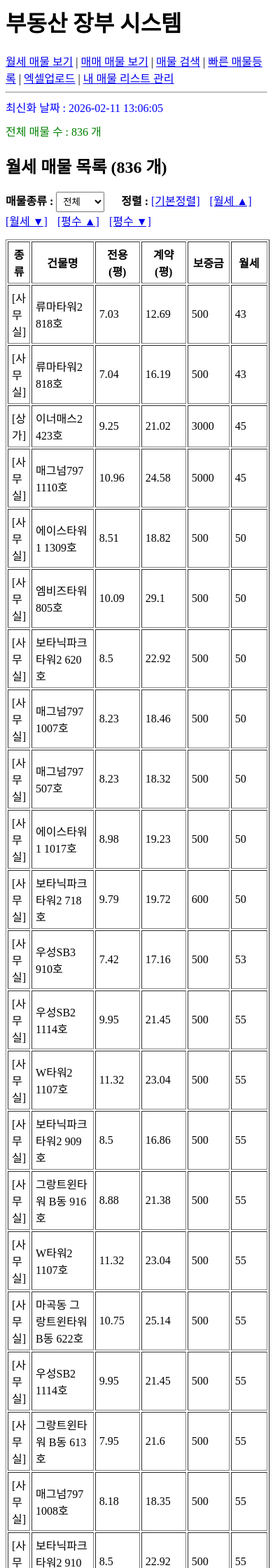
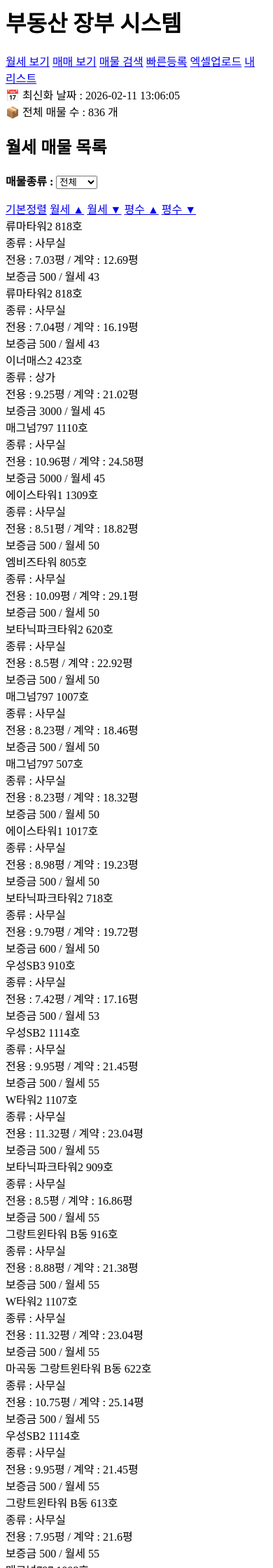
Before and after one commit to manki3/mrefs-system, a Flask app: page / in a window 390 px wide. Shown: the top 2240 px of the page at 70% size. Run offline with Flask 3, Linux system fonts and the light colour scheme; a user stored in the database is signed in.

Commit message:
apply mobile UI

```diff
--- a/templates/index.html
+++ b/templates/index.html
@@ -1,106 +1,95 @@
+<div class="container">
 
 <h1>부동산 장부 시스템</h1>
 
-<a href="/?mode=rent">월세 매물 보기</a> |
-<a href="/?mode=sale">매매 매물 보기</a> |
-<a href="/search">매물 검색</a> |
-<a href="{{ url_for('quick_add') }}">빠른 매물등록</a> |
-<a href="/excel_upload">엑셀업로드</a> |
-<a href="/collections">내 매물 리스트 관리</a>
-
-
-<hr>
-
-<div style="margin-bottom:10px; color:blue;">
-    최신화 날짜 : {{ upload_time }}
+<div class="menu">
+    <a href="/?mode=rent">월세 보기</a>
+    <a href="/?mode=sale">매매 보기</a>
+    <a href="/search">매물 검색</a>
+    <a href="{{ url_for('quick_add') }}">빠른등록</a>
+    <a href="/excel_upload">엑셀업로드</a>
+    <a href="/collections">내 리스트</a>
 </div>
 
-<div style="margin-bottom:10px; color:green;">
-    전체 매물 수 : {{ properties|length }} 개
+<div class="card info-box">
+    <div>📅 최신화 날짜 : {{ upload_time }}</div>
+    <div>📦 전체 매물 수 : {{ properties|length }} 개</div>
 </div>
 
 {% if mode == "sale" %}
-<h2>매매 매물 목록 ({{ properties|length }} 개)</h2>
+<h2>매매 매물 목록</h2>
 {% else %}
-<h2>월세 매물 목록 ({{ properties|length }} 개)</h2>
+<h2>월세 매물 목록</h2>
 {% endif %}
 
-<div style="margin-bottom:15px;">
+<div class="card">
 
-    <form method="get" style="display:inline; margin-right:20px;">
+<form method="get">
 
     <input type="hidden" name="mode" value="{{ mode }}">
 
+    <div class="filter-row">
         <strong>매물종류 :</strong>
 
-        <select name="property_type" onchange="this.form.submit()" style="padding:5px;">
-
+        <select name="property_type" onchange="this.form.submit()">
             <option value="" {% if not property_type %}selected{% endif %}>전체</option>
-
             <option value="상가" {% if property_type == '상가' %}selected{% endif %}>상가</option>
-
             <option value="사무실" {% if property_type == '사무실' %}selected{% endif %}>사무실</option>
-
             <option value="주거용" {% if property_type == '주거용' %}selected{% endif %}>주거용</option>
-
         </select>
+    </div>
 
 </form>
 
+<div class="sort-buttons">
 
-    <strong>정렬 :</strong>
-
-    <a href="/?mode={{ mode }}&property_type={{ property_type }}" style="margin-right:10px;">[기본정렬]</a>
+    <a href="/?mode={{ mode }}&property_type={{ property_type }}">기본정렬</a>
 
     {% if mode == "sale" %}
-
-        <a href="/?mode=sale&sort=sale_asc&property_type={{ property_type }}" style="margin-right:10px;">[매매가 ▲]</a>
-        <a href="/?mode=sale&sort=sale_desc&property_type={{ property_type }}" style="margin-right:10px;">[매매가 ▼]</a>
-
+        <a href="/?mode=sale&sort=sale_asc&property_type={{ property_type }}">매매가 ▲</a>
+        <a href="/?mode=sale&sort=sale_desc&property_type={{ property_type }}">매매가 ▼</a>
     {% else %}
-
-        <a href="/?mode=rent&sort=rent_asc&property_type={{ property_type }}" style="margin-right:10px;">[월세 ▲]</a>
-        <a href="/?mode=rent&sort=rent_desc&property_type={{ property_type }}" style="margin-right:10px;">[월세 ▼]</a>
-
+        <a href="/?mode=rent&sort=rent_asc&property_type={{ property_type }}">월세 ▲</a>
+        <a href="/?mode=rent&sort=rent_desc&property_type={{ property_type }}">월세 ▼</a>
     {% endif %}
 
-    <a href="/?mode={{ mode }}&sort=area_asc&property_type={{ property_type }}" style="margin-right:10px;">[평수 ▲]</a>
-    <a href="/?mode={{ mode }}&sort=area_desc&property_type={{ property_type }}" style="margin-right:10px;">[평수 ▼]</a>
+    <a href="/?mode={{ mode }}&sort=area_asc&property_type={{ property_type }}">평수 ▲</a>
+    <a href="/?mode={{ mode }}&sort=area_desc&property_type={{ property_type }}">평수 ▼</a>
+
+</div>
 
 </div>
 
 
+{% for p in properties %}
 
-<table border="1" cellpadding="5">
+<div class="card property-card">
 
-<tr>
-    <th>종류</th>
-    <th>건물명</th>
-    <th>전용(평)</th>
-    <th>계약(평)</th>
+    <div class="title">
+        {{ p.building_name }}
+    </div>
+
+    <div class="detail">
+        종류 : {{ p.property_type }}
+    </div>
+
+    <div class="detail">
+        전용 : {{ p.exclusive_area }}평 /
+        계약 : {{ p.contract_area }}평
+    </div>
 
     {% if mode == "sale" %}
-        <th>매매가</th>
+        <div class="price">
+            매매가 : {{ format_sale_price_korean(p.sale_price) }}
+        </div>
     {% else %}
-        <th>보증금</th>
-        <th>월세</th>
+        <div class="price">
+            보증금 {{ p.deposit }} / 월세 {{ p.rent }}
+        </div>
     {% endif %}
-</tr>
 
-{% for p in properties %}
-<tr>
-    <td>[{{ p.property_type }}]</td>
-    <td>{{ p.building_name }}</td>
-    <td>{{ p.exclusive_area }}</td>
-    <td>{{ p.contract_area }}</td>
+</div>
 
-    {% if mode == "sale" %}
-        <td>{{ format_sale_price_korean(p.sale_price) }}</td>
-    {% else %}
-        <td>{{ p.deposit }}</td>
-        <td>{{ p.rent }}</td>
-    {% endif %}
-</tr>
 {% endfor %}
 
-</table>
+</div>
```
Also changed, not shown: templates/base.html (+171 -17 lines). Lines whose indentation alone changed are shown as unchanged.
